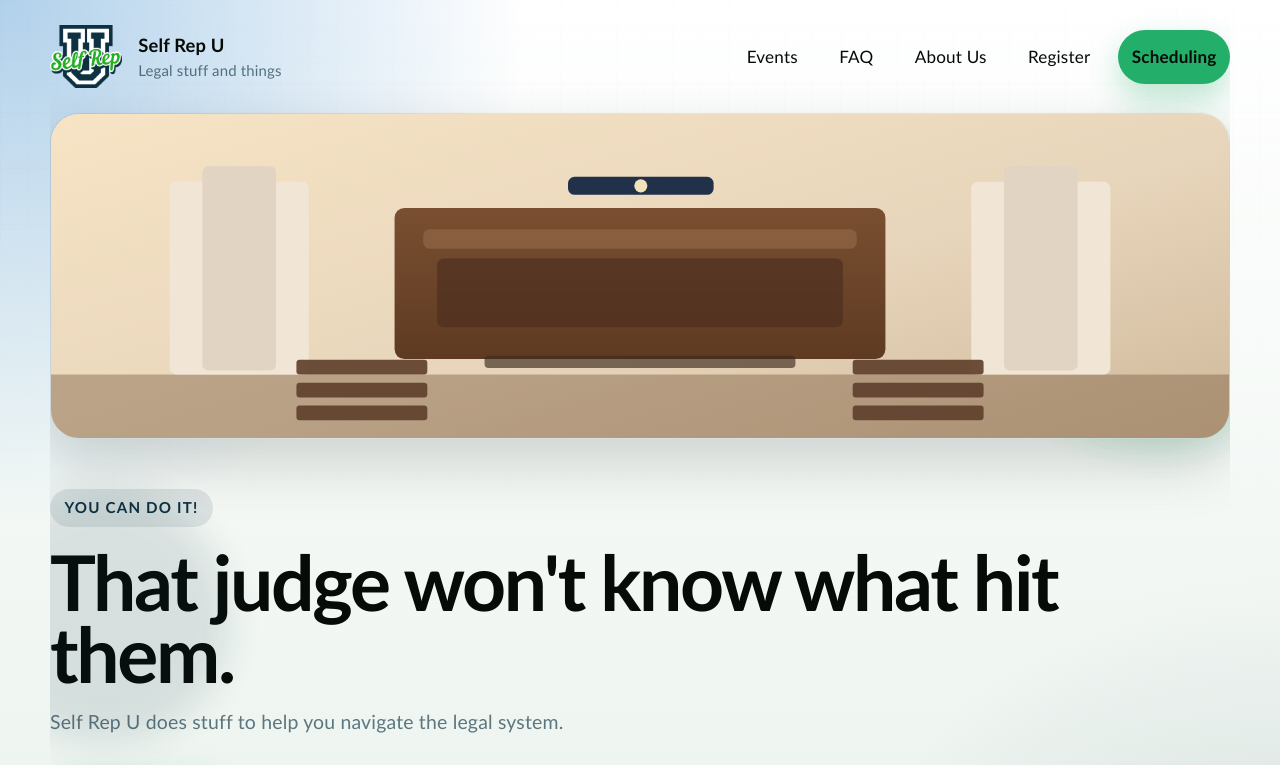
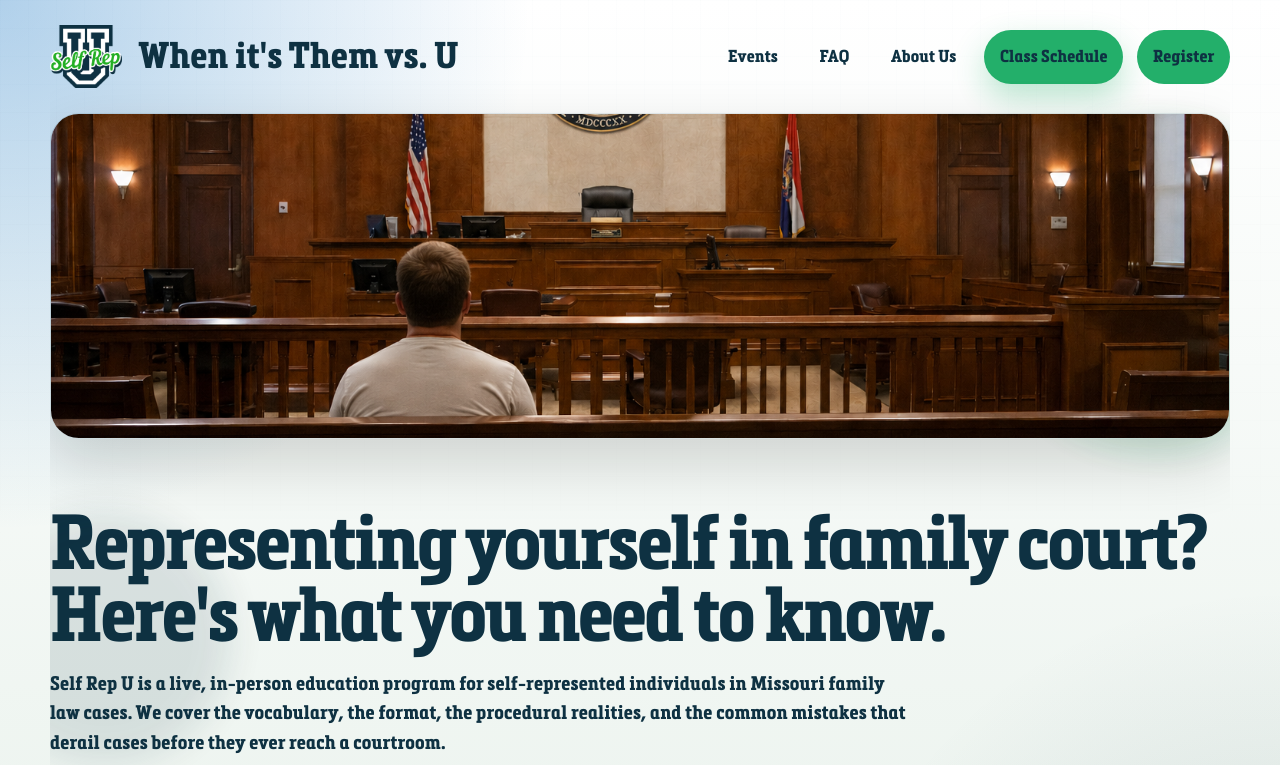
Before and after one commit to cboath/crprototype, a React (Vite) app: page / in a window 1280 px wide. Shown: the top 765 px of the page. Built offline with nearby package versions, Linux system fonts and the light colour scheme.

Commit message:
More better

```diff
--- a/src/App.css
+++ b/src/App.css
@@ -72,14 +72,16 @@
 
 .brand-name {
   font-family: var(--heading);
-  color: var(--text-h);
-  font-size: 1.02rem;
+  color: #0E3142;
+  font-size: 2.04rem;
   font-weight: 700;
+  line-height: 1.1;
 }
 
 .brand-tag {
   font-size: 0.83rem;
-  color: var(--muted);
+  color: #0E3142;
+  font-style: italic;
 }
 
 .topnav {
@@ -91,7 +93,7 @@
 
 .topnav a {
   text-decoration: none;
-  color: var(--text-h);
+  color: #0E3142;
   padding: 0.55rem 0.75rem;
   border-radius: 999px;
   font-size: 0.95rem;
@@ -99,10 +101,12 @@
 }
 
 .topnav a.active {
-  background: rgba(14, 49, 66, 0.11);
+  background: var(--accent);
+  color: #0E3142;
 }
 
 .nav-cta,
+.nav-cta-register,
 .primary-button,
 .secondary-button {
   display: inline-flex;
@@ -113,18 +117,29 @@
   min-height: 3rem;
   padding: 0 1.2rem;
   font-weight: 600;
+  border: 2px solid transparent;
 }
 
 .nav-cta,
 .primary-button {
-  color: #ffffff;
+  color: #0E3142;
   background: var(--accent);
   box-shadow: 0 14px 32px rgba(35, 175, 106, 0.3);
 }
 
+.nav-cta-register {
+  color: #0E3142;
+  background: var(--accent);
+}
+
+.nav-cta.active,
+.nav-cta-register.active {
+  border-color: var(--accent-secondary);
+}
+
 .secondary-button {
   border: 1px solid var(--border-strong);
-  color: var(--text-h);
+  color: #0E3142;
   background: rgba(255, 255, 255, 0.58);
 }
 
@@ -141,6 +156,7 @@
   display: block;
   height: clamp(11rem, 28vw, 18rem);
   object-fit: cover;
+  object-position: center top;
 }
 
 .hero-section,
@@ -158,7 +174,7 @@
   padding: 0.42rem 0.8rem;
   border-radius: 999px;
   background: rgba(14, 49, 66, 0.1);
-  color: var(--accent-secondary);
+  color: #0E3142;
   font-size: 0.84rem;
   font-weight: 700;
   letter-spacing: 0.08em;
@@ -168,7 +184,7 @@
 .hero-text {
   max-width: 48rem;
   font-size: 1.08rem;
-  color: var(--muted);
+  color: #0E3142;
 }
 
 .hero-actions {
@@ -215,18 +231,18 @@
 .feature-card h3,
 .timeline-card h3 {
   margin-bottom: 0.65rem;
-  color: var(--text-h);
+  color: #0E3142;
 }
 
 .feature-card p,
 .timeline-card p,
 .quote-meta {
-  color: var(--muted);
+  color: #0E3142;
 }
 
 .timeline-step {
   font-size: 0.82rem;
-  color: var(--accent);
+  color: #0E3142;
   letter-spacing: 0.08em;
   font-weight: 700;
   margin-bottom: 0.35rem;
@@ -242,15 +258,23 @@
 }
 
 .quote-text {
-  color: #ffffff;
+  color: #D1D3D4;
   font-size: 1.07rem;
+}
+
+.quote-meta {
+  color: #D1D3D4;
+  font-size: 0.68rem;
+  font-weight: 600;
+  opacity: 0.85;
+  justify-self: end;
 }
 
 .site-footer {
   border-top: 1px solid rgba(14, 49, 66, 0.12);
   margin-top: 1.3rem;
   padding-top: 1rem;
-  color: var(--muted);
+  color: #0E3142;
   display: flex;
   flex-direction: column;
   gap: 0.75rem;
@@ -282,7 +306,7 @@
   gap: 0.4rem;
   font-size: 0.88rem;
   font-weight: 600;
-  color: var(--text-h);
+  color: #0E3142;
 }
 
 .form-field input {
@@ -292,7 +316,7 @@
   padding: 0.75rem 0.9rem;
   font-size: 0.95rem;
   font-weight: 400;
-  color: var(--text-h);
+  color: #0E3142;
 }
 
 .form-field input:focus {
@@ -302,7 +326,7 @@
 
 .form-error {
   margin: 0;
-  color: #c0392b;
+  color: #0E3142;
   font-size: 0.88rem;
   font-weight: 600;
 }
@@ -323,7 +347,7 @@
   margin: 0;
   font-size: 0.78rem;
   line-height: 1.5;
-  color: var(--muted);
+  color: #0E3142;
   opacity: 0.85;
 }
 
--- a/src/App.tsx
+++ b/src/App.tsx
@@ -23,20 +23,50 @@ const eventHighlights = [
 
 const faqItems = [
   {
-    question: "Can Self Rep U handle sealed or restricted hearings?",
+    question: "Will I receive legal advice from Self Rep U?",
     answer:
-      "Probably, I don't know any of this stuff.",
+      "No.  Self Rep U provides general legal information and education, but does not offer personalized legal advice.",
   },
   {
-    question: "Do participants get reminders before hearings?",
+    question: "Can I discuss my specific case with Self Rep U?",
     answer:
-      "No, dingus.  We don't know your life",
+      "No. Self Rep U will not take questions about the facts of your specific case.  We will take questions about court procedures and general legal information.  If you ask us a question that is out of scope, we will let you know.",
   },
   {
-    question: "Who is this for?",
+    question: "Is Self Rep U associated with any law firm?",
     answer:
-      "Self Rep U is for YOU.",
+      "No. Self Rep U is an independent educational program and is not affiliated with any law firm.",
   },
+  {
+    question: "Is Self Rep U a court service?",
+    answer:
+      "No. Self Rep U is not connected with the Missouri courts, any bar association, or any other legal organization.  We are a privately held independent educational program.",
+  },
+  {
+    question: "Does Self Rep U replace the need for an attorney?",
+    answer:
+      "No. In most cases, representing yourself is a bad idea. Our guess is you already know that. Self Rep U will not offer personalized legal advice.  Self Rep U does not replace the need to consult a qualified attorney regarding any specific legal matter.",
+  },
+  {
+    question: "How long is each class?",
+    answer:
+      "Our goal is to have you in and out in 1 hour.  We know your time is valuable, and we are not going to waste your Friday night.  We offer real information in plain English in 1 hour.",
+  },
+  {
+    question: "Is this legal education?",
+    answer:
+      "The goal is not to turn you into a lawyer.  The goal is to give you the information you need to navigate the legal system with confidence.  We will not teach you how to practice law, but we will teach you how to understand the process and avoid common mistakes that derail cases before they ever reach a courtroom.",
+  },
+  {
+    question: "Is this the same as the Litigant Awareness Program required by the court?",
+    answer:
+      "No. If you are representing yourself, you will still be required to take the Litigant Awareness Program.  Self Rep U is a separate educational program that is not affiliated with the Missouri courts or any other legal organization.  It is designed to fill the gap between the Litigant Awareness Program and the courtroom, giving you practical information to help you navigate the legal system with confidence.",
+  },
+  {
+    question: "What question did I forget to ask?",
+    answer:
+      "Your goal is not to be a lawyer, but to be an informed participant in the legal process well enough to tell your story without getting derailed by procedure, legal jargon,  or objections.  Your goal should be to avioid major mistakes, missed deadlines, and saying the wrong thing.  Self Rep U is designed to help you do that.  We know protecitng your relationship with your children and financial stability is your top priority.",
+  }
 ]
 
 const schedulingSteps = [
@@ -69,8 +99,7 @@ function Layout({ children }: { children: ReactNode }) {
             <img src="/SelfRepU_full-color.png" alt="" />
           </NavLink>
           <div>
-            <p className="brand-name">Self Rep U</p>
-            <p className="brand-tag">Legal stuff and things</p>
+            <p className="brand-name">When it's Them vs. U</p>
           </div>
         </div>
 
@@ -78,15 +107,17 @@ function Layout({ children }: { children: ReactNode }) {
           <NavLink to="/events">Events</NavLink>
           <NavLink to="/faq">FAQ</NavLink>
           <NavLink to="/about">About Us</NavLink>
-          <NavLink to="/register">Register</NavLink>
           <NavLink to="/scheduling" className="nav-cta">
-            Scheduling
+            Class Schedule
+          </NavLink>
+          <NavLink to="/register" className="nav-cta-register">
+            Register
           </NavLink>
         </nav>
       </header>
 
       <section className="header-image-wrap" aria-label="Courtroom header image">
-        <img src="/courtroom-header.svg" alt="Courtroom interior with judge bench and seating" />
+        <img src="/courtBanner.png" alt="Courtroom interior with judge bench and seating" />
       </section>
 
       <main>
@@ -114,10 +145,10 @@ function HomePage() {
     <Layout>
       <section className="hero-section">
         <div className="hero-copy">
-          <p className="eyebrow">YOU CAN DO IT!</p>
-          <h1>That judge won't know what hit them.</h1>
+          <h1>Representing yourself in family court?
+            <br />Here's what you need to know.</h1>
           <p className="hero-text">
-            Self Rep U does stuff to help you navigate the legal system.
+            Self Rep U is a live, in-person education program for self-represented individuals in Missouri family law cases. We cover the vocabulary, the format, the procedural realities, and the common mistakes that derail cases before they ever reach a courtroom.
           </p>
           <div className="hero-actions">
             <NavLink to="/scheduling" className="primary-button">
@@ -181,17 +212,28 @@ function AboutPage() {
       <section className="page-section about-grid">
         <div>
           <p className="eyebrow">About Us</p>
-          <h2>We build confidence for real courtroom operations.</h2>
+          <h2>What is Self Rep U?</h2>
           <p className="hero-text">
-            Self Rep U is for those who manage and participate in self-representation.
+            If you're navigating Missouri family court without an attorney — whether by necessity or by choice — the system expects you to know the rules, both written and unwritten. Nobody tells you what they are until it may be too late. <br />
+            <br />
+            Self Rep U is a live, in-person education program for self-represented individuals in Missouri family law cases. We cover the vocabulary, the format, the procedural realities, and the common mistakes that derail cases before they ever reach a courtroom.<br />
+            <br />
+            This is not legal advice and we won’t teach you to be a lawyer. We won't review your case or tell you what to do in your specific situation. What we will do is help you understand how the process works — in plain English, taught by real experienced Missouri family law attorneys — before you walk in unprepared.  Empowering you to put your best foot forward.<br />
+            <br />
+            Self Rep U is for anyone facing divorce, custody, child support, or parenting plan cases in Missouri who cannot access or afford legal representation or has decided to go without legal representation.<br />
+            <br />
+            Classes are a 1-hour, structured presentation led by award winning, licensed Missouri attorneys experienced in family law matters. Topics vary by week, so please be sure to check our <a href="class-schedule">class schedule</a>.<br />
+            <br />
+            Not tied to a law firm. Not affiliated with Missouri courts. Completely independent.<br />
+            <br />
+            Sessions are held Friday evenings in St. Louis, Missouri. Seats are limited.
           </p>
         </div>
         <div className="quote-card">
           <p className="quote-text">
-            “Our mission is to reduce procedural friction so people can navigate the legal system faster and
-            with more clarity.”
+            “Our goal is not to make you feel better about a difficult situation, but to empower you to navigate the legal system with confidence.”
+            <p className="quote-meta">- Ryan L. Munro</p>
           </p>
-          <p className="quote-meta">Self Rep U Team</p>
         </div>
       </section>
     </Layout>
--- a/src/index.css
+++ b/src/index.css
@@ -1,3 +1,10 @@
+@font-face {
+  font-family: 'Metronic Slab Narrow';
+  src: url('/fonts/Metronic-Slab-Narrow-W01-Bold.ttf') format('truetype');
+  font-weight: 100 900;
+  font-style: normal;
+}
+
 :root {
   --bg: #e8f1eb;
   --bg-alt: #ffffff;
@@ -10,12 +17,12 @@
   --accent: #23af6a;
   --accent-secondary: #0e3142;
   --shadow-soft: 0 24px 60px rgba(6, 11, 8, 0.16);
-  --sans: 'Avenir Next', 'Trebuchet MS', sans-serif;
-  --heading: 'Gill Sans', 'Avenir Next Condensed', 'Trebuchet MS', sans-serif;
+  --sans: 'Metronic Slab Narrow', 'Avenir Next', 'Trebuchet MS', sans-serif;
+  --heading: 'Metronic Slab Narrow', 'Gill Sans', 'Avenir Next Condensed', 'Trebuchet MS', sans-serif;
 
   font: 18px/1.5 var(--sans);
   letter-spacing: 0.01em;
-  color: var(--text);
+  color: #0E3142;
   background:
     radial-gradient(circle at top left, rgba(31, 122, 197, 0.35), transparent 32%),
     radial-gradient(circle at bottom right, rgba(14, 49, 66, 0.12), transparent 28%),
@@ -67,7 +74,7 @@ h1,
 h2,
 h3 {
   font-family: var(--heading);
-  color: var(--text-h);
+  color: #0E3142;
   letter-spacing: -0.03em;
 }
 
```
Also changed, not shown: public/courtBanner.png (added), public/fonts/Metronic-Slab-Narrow-W01-Bold.ttf (added).
